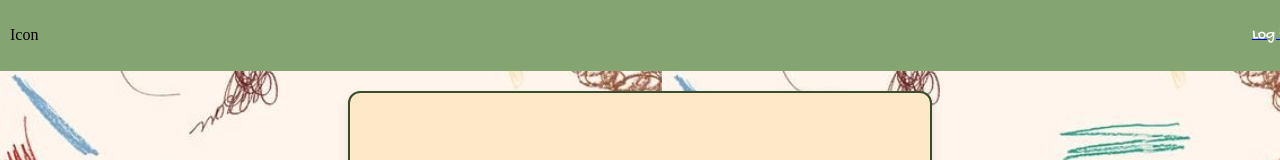
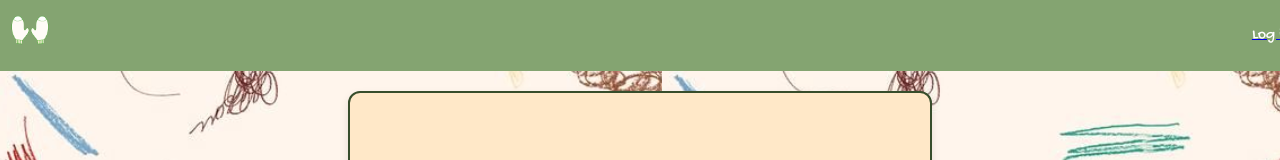
Before and after one commit to rin-bell4772/mttn, a Next.js app in the folder mttn/: page /login in a window 1280 px wide. Shown: the top 160 px of the page. Built offline with nearby package versions, Linux system fonts and the light colour scheme; a web font is replaced by a local one.

Commit message:
added image (thank livia as well)

```diff
--- a/mttn/src/app/components/Nav.tsx
+++ b/mttn/src/app/components/Nav.tsx
@@ -1,5 +1,7 @@
 import styles from './Nav.module.css';
 import Link from 'next/link';
+import Image from 'next/image';
+
 
 type NavProps = {
   // add props here
@@ -9,7 +11,7 @@ type NavProps = {
 export default function Nav({ isLoggedIn }: NavProps) {
   return (
     <nav className={styles.nav}>
-      <p className={styles.icon}>Icon</p>
+      <Image src="/images/mttnLogo.png" alt="logo" width={40} height={40} />
       {isLoggedIn ?
       <Link href="/">
         <p className={styles.text}>Log out</p>
```
